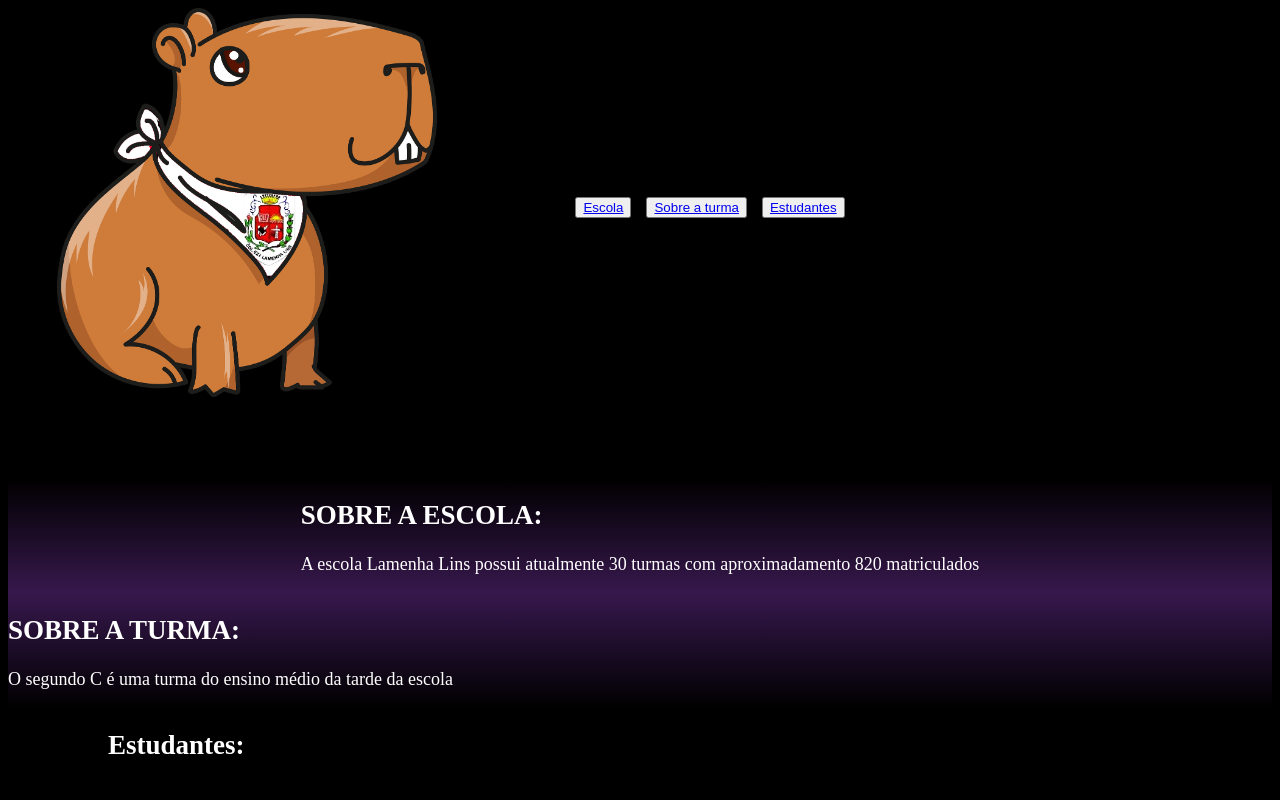
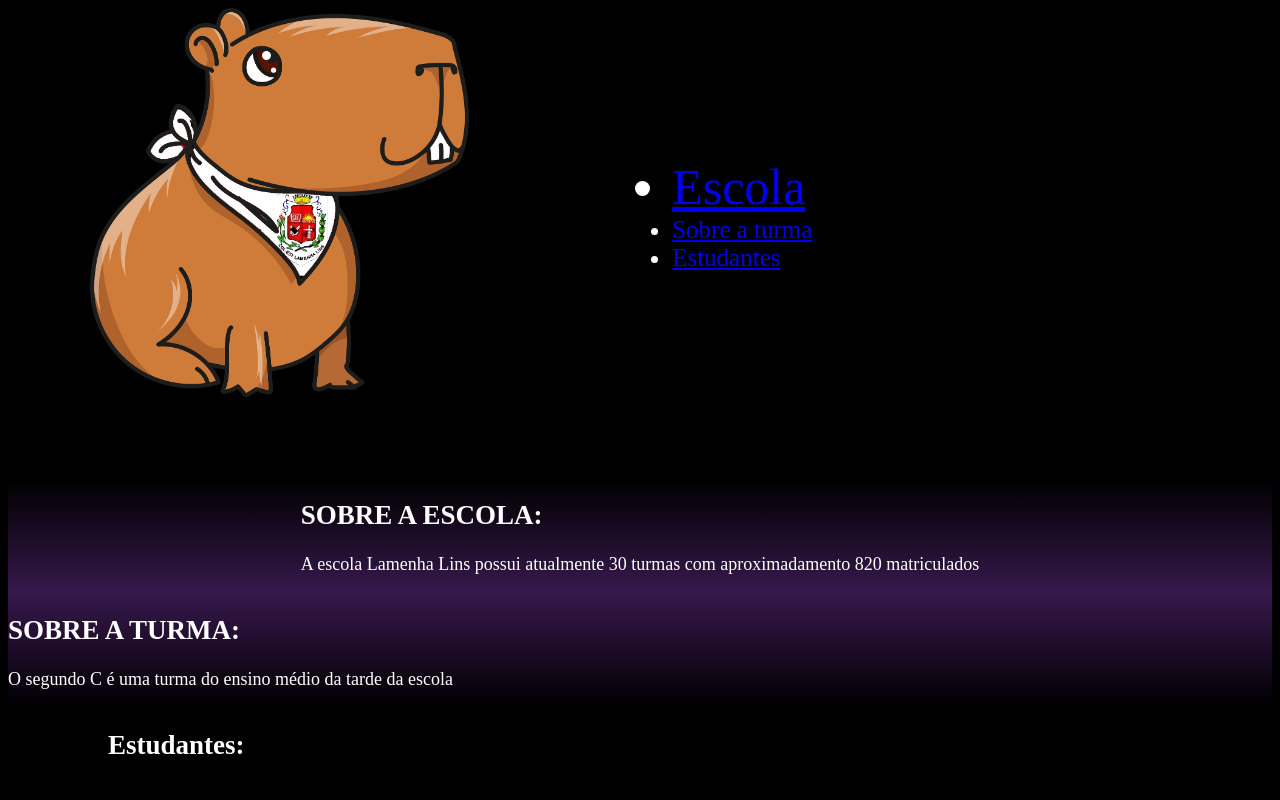
Before and after one commit to kamileneutzling/site-escola, a plain HTML site: page index.html in a window 1280 px wide. Shown: the top 800 px of the page. Drawn offline with Linux system fonts and the light colour scheme.

Commit message:
Add files via upload

```diff
--- a/Style.css
+++ b/Style.css
@@ -87,9 +87,6 @@ body {
 	margin-right: 10px;
 }
 .button1{
- font-size: 60px;;
-
-
-
+ font-size: 50px;
 
 }
--- a/index.html
+++ b/index.html
@@ -13,9 +13,11 @@
      <img class="logoescola" src=img/zedamanga.png alt=”logo”>
         <ul class = "topico">
         <section class="button1">
-                <button> <li><a href="#escola">Escola</a></li></button>
-                <button> <li><a href="#sobre-turma">Sobre a turma</a></li></button>
-                <button> <li><a href="#estudantes">Estudantes</a></li></button>
+                <li><a href="#escola">Escola</a></li></section>
+                    <section class="button2">
+                <button2> <li><a href="#sobre-turma">Sobre a turma</a></li></button>
+                    <section class="button3">
+                <button3> <li><a href="#estudantes">Estudantes</a></li></button>
         </section>
         </ul>
     </section>
```
